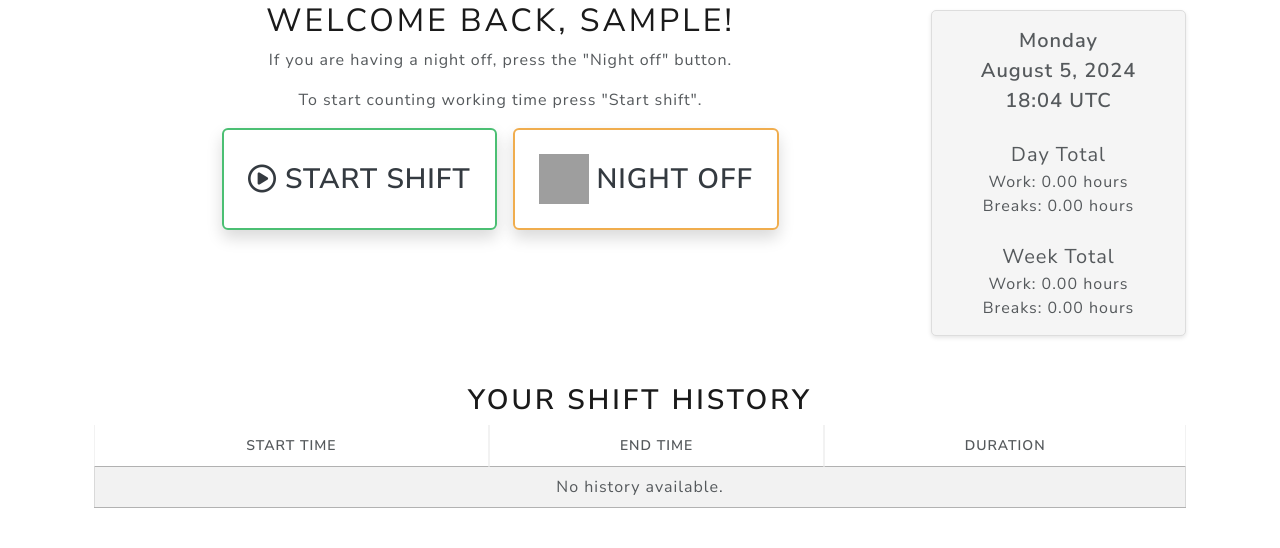
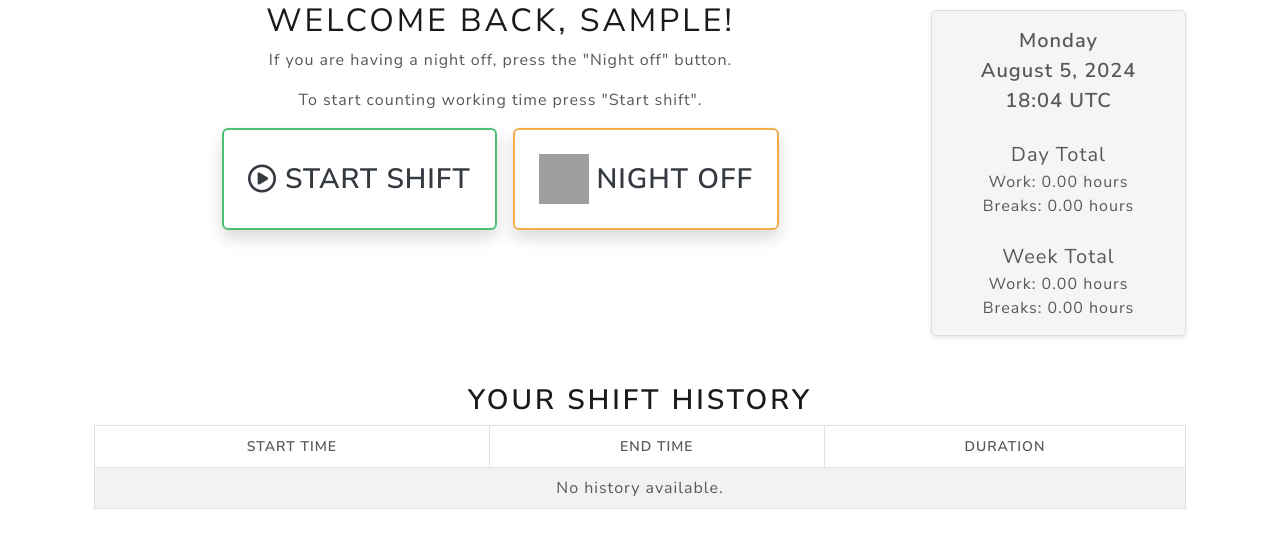
Before and after one commit to adonini/working_hours, a Django app: page / in a window 1280 px wide. Shown: the part 121-669 px from the top of the page. Run offline with Django 4.2, Linux system fonts and the light colour scheme; the visitor is signed in with stand-in values (Sample User, id 1); data that the repository does not hold is empty; some libraries are stand-ins or nearby versions; grey boxes are pictures that could not be loaded.

Commit message:
change style DataTable

```diff
--- a/shifterslogin/static/css/custom.css
+++ b/shifterslogin/static/css/custom.css
@@ -25,3 +25,35 @@
 .navbar-guest .navbar-brand h1 {
     font-size: 2.5rem; /* Larger font size for guest view */
 }
+
+/* Style for DataTable borders */
+#history-table {
+    border-collapse: collapse; /* Ensure borders collapse into a single border */
+    width: 100%; /* Make sure the table width is 100% */
+}
+
+/* Style for table headers */
+#history-table thead th {
+    border: 1px solid #dee2e6;
+    font-weight: bold; /* Make header text bold */
+}
+
+/* Style for table cells */
+#history-table tbody td {
+    border: 1px solid #dee2e6;
+}
+
+/* Style for table rows */
+#history-table tr {
+    border-bottom: 1px solid #dee2e6;
+}
+
+/* Highlight the row on hover */
+#history-table tbody tr:hover {
+    background-color: #f1f1f1;
+}
+
+/* Add a border around the whole table */
+#history-table {
+    border: 1px solid #000;
+}
--- a/shifterslogin/templates/login/index.html
+++ b/shifterslogin/templates/login/index.html
@@ -178,6 +178,8 @@
 		$('#history-table').DataTable({
 			responsive: true,
 			searching: false, // Disable the search box
+			pageLength: 6,   // Show 6 entries per page
+			lengthMenu: [6, 10, 15, 20], // Custom options for number of entries per page
 			order: [[0, 'desc']] // Order by the first column (start time) in descending order
 		});
 	});
```
